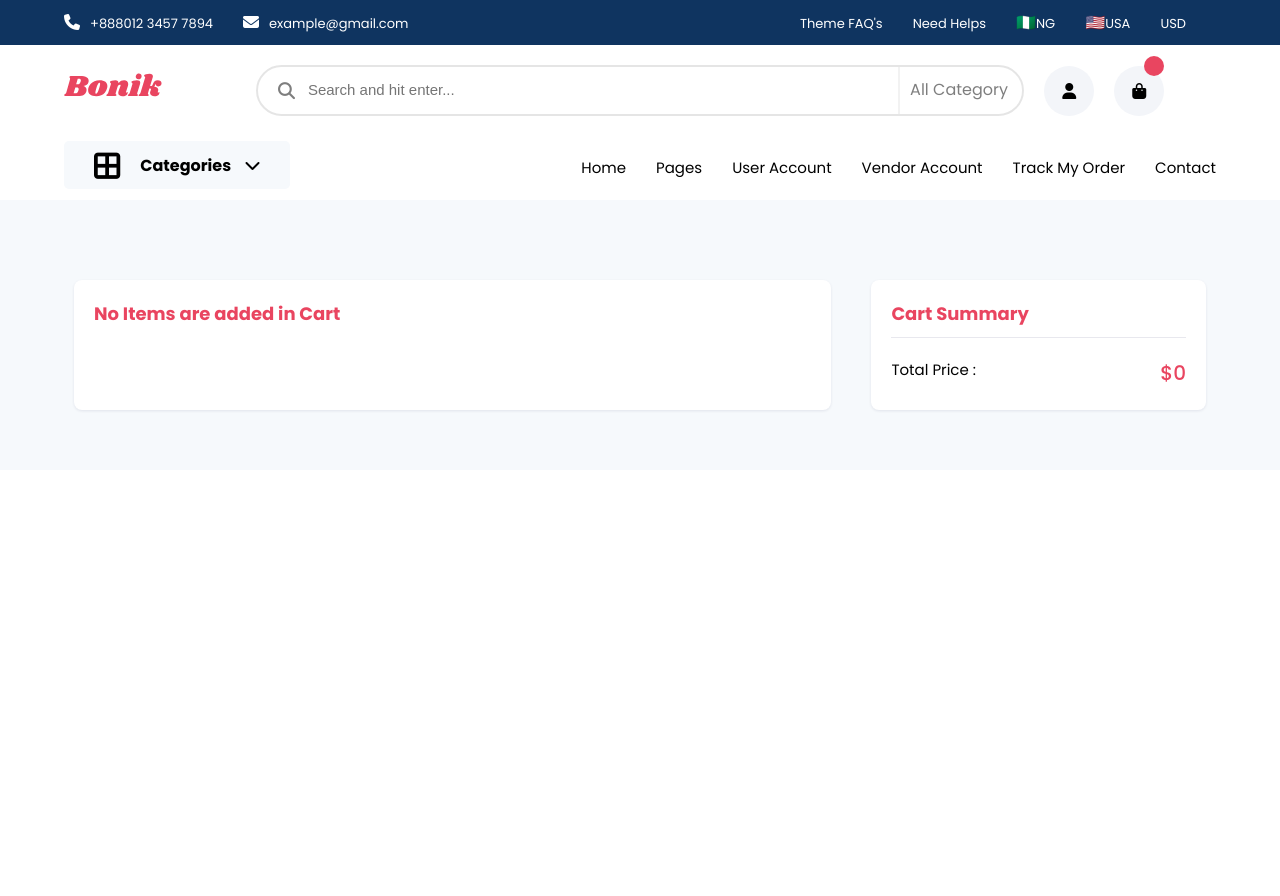
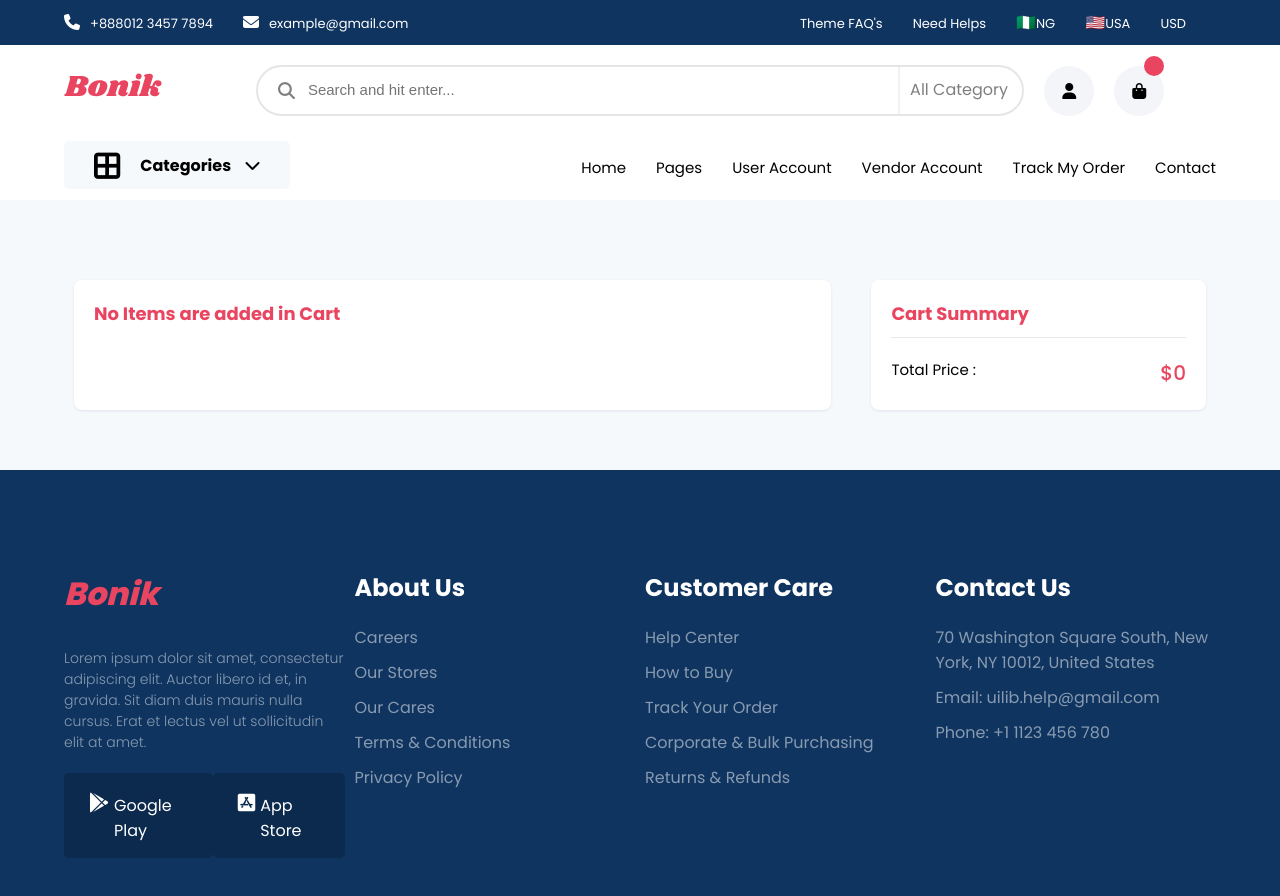
Before and after one commit to AnthonyAniobi/Ecommerce_React_Website, a React (Create React App) app: page /cart in a window 1280 px wide. Shown: the top 896 px of the page. Before the commit the page ends 800 px from the top, so only its background shows below. Built offline with nearby package versions, Linux system fonts and the light colour scheme.

Commit message:
added footer

```diff
--- a/src/App.js
+++ b/src/App.js
@@ -7,6 +7,7 @@ import Pages from './pages/Pages';
 import Data from './components/flashDeals/Data';
 import Cart from './common/cart/Cart';
 import Sdata from './components/MainPage/Sdata';
+import Footer from './common/footer/Footer';
 
 export default function App() {
     // step 1: fetch data from database
@@ -48,6 +49,7 @@ export default function App() {
                     <Route path='/' element={<Pages productItems={productItems} addToCart={addToCart} shopItems={shopItems} />} />
                     <Route path='/cart' element={<Cart cartItem={cartItem} addToCart={addToCart} decreaseQty={decreaseQty} />} />
                 </Routes>
+                <Footer />
             </BrowserRouter>
         </>
     )
--- /dev/null
+++ b/src/common/footer/Footer.jsx
@@ -0,0 +1,58 @@
+import React from "react"
+import "./style.css"
+
+const Footer = () => {
+  return (
+    <>
+      <footer>
+        <div className='container grid2'>
+          <div className='box'>
+            <h1>Bonik</h1>
+            <p>Lorem ipsum dolor sit amet, consectetur adipiscing elit. Auctor libero id et, in gravida. Sit diam duis mauris nulla cursus. Erat et lectus vel ut sollicitudin elit at amet.</p>
+            <div className='icon d_flex'>
+              <div className='img d_flex'>
+                <i class='fa-brands fa-google-play'></i>
+                <span>Google Play</span>
+              </div>
+              <div className='img d_flex'>
+                <i class='fa-brands fa-app-store-ios'></i>
+                <span>App Store</span>
+              </div>
+            </div>
+          </div>
+
+          <div className='box'>
+            <h2>About Us</h2>
+            <ul>
+              <li>Careers</li>
+              <li>Our Stores</li>
+              <li>Our Cares</li>
+              <li>Terms & Conditions</li>
+              <li>Privacy Policy</li>
+            </ul>
+          </div>
+          <div className='box'>
+            <h2>Customer Care</h2>
+            <ul>
+              <li>Help Center </li>
+              <li>How to Buy </li>
+              <li>Track Your Order </li>
+              <li>Corporate & Bulk Purchasing </li>
+              <li>Returns & Refunds </li>
+            </ul>
+          </div>
+          <div className='box'>
+            <h2>Contact Us</h2>
+            <ul>
+              <li>70 Washington Square South, New York, NY 10012, United States </li>
+              <li>Email: uilib.help@gmail.com</li>
+              <li>Phone: +1 1123 456 780</li>
+            </ul>
+          </div>
+        </div>
+      </footer>
+    </>
+  )
+}
+
+export default Footer
--- /dev/null
+++ b/src/common/footer/style.css
@@ -0,0 +1,36 @@
+footer {
+  background-color: #0f3460;
+  padding: 100px 0;
+  color: #fff;
+}
+footer h1 {
+  margin-bottom: 30px;
+  color: #e94560;
+  font-weight: 800;
+  font-style: italic;
+}
+footer .img {
+  background-color: #0c2a4d;
+  padding: 15px 20px;
+  border-radius: 5px;
+}
+footer .img i {
+  font-size: 20px;
+  margin: 5px;
+}
+footer .img span {
+  margin-top: 5px;
+}
+footer p {
+  font-size: 14px;
+  font-weight: 300;
+  opacity: 0.5;
+  margin-bottom: 20px;
+}
+footer h2 {
+  margin-bottom: 20px;
+}
+footer li {
+  margin-bottom: 10px;
+  opacity: 0.5;
+}
```
